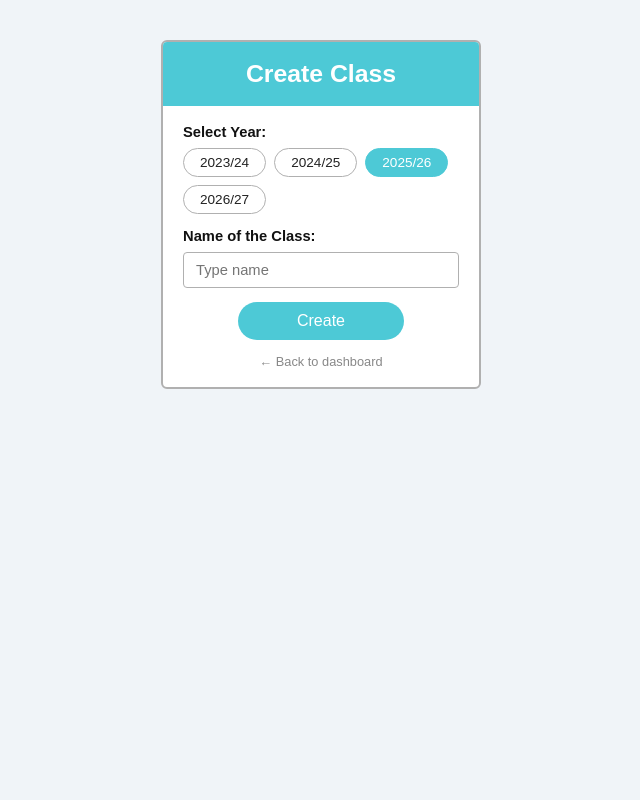
After one commit to MichalMlyniec/CS-Internal-Assesment, a Flask app: page /create_class in a window 1280 px wide. The commit adds this page. Shown: the whole page, without its empty margins (319-959 px from the left). Run offline with Flask 3, Linux system fonts and the light colour scheme; the visitor is signed in with stand-in values (Sample User, id 1); parts of the project's set-up code (start-up, migrations or seed data) failed here and were passed over.

Commit message:
Year and Class
So far years change and I can add classes. I cant delete them yet, and thay dont lead me to lessons.

```diff
--- /dev/null
+++ b/Lesson.py
@@ -0,0 +1 @@
+#Here is the code for class: lesson and its functionalities.
--- a/Login_Signup.py
+++ b/Login_Signup.py
@@ -3,19 +3,6 @@ from werkzeug.security import generate_password_hash, check_password_hash
 
 DB_PATH = 'school_feedback.db'
 
-
-def init_db():
-    conn = sqlite3.connect(DB_PATH)
-    cursor = conn.cursor()
-    cursor.execute('''
-        CREATE TABLE IF NOT EXISTS teachers (
-            teacher_id    INTEGER PRIMARY KEY AUTOINCREMENT,
-            username      TEXT    UNIQUE NOT NULL,
-            password_hash TEXT    NOT NULL
-        )
-    ''')
-    conn.commit()
-    conn.close()
 
 
 def register_teacher(username, password):
--- a/Main.py
+++ b/Main.py
@@ -1,8 +1,32 @@
 from flask import Flask, render_template, request, redirect, url_for, session, flash
-from Login_Signup import init_db, register_teacher, login_teacher
+from Login_Signup import DB_PATH, register_teacher, login_teacher
+from Year import current_school_year, make_year_string, parse_start_year
+from Class import create_class, get_classes
+import sqlite3
 
 app = Flask(__name__)
 app.secret_key = 'f3a9b2c7e1d4f6a8b0c2e5d7f9a1b3c5'
+
+def init_db():
+    conn = sqlite3.connect(DB_PATH)
+    cursor = conn.cursor()
+    cursor.execute('''
+        CREATE TABLE IF NOT EXISTS teachers (
+            teacher_id    INTEGER PRIMARY KEY AUTOINCREMENT,
+            username      TEXT    UNIQUE NOT NULL,
+            password_hash TEXT    NOT NULL
+        )
+    ''')
+    cursor.execute('''
+        CREATE TABLE IF NOT EXISTS classes (
+            class_id   INTEGER PRIMARY KEY AUTOINCREMENT,
+            class_name TEXT    NOT NULL,
+            year_id    TEXT    NOT NULL,
+            teacher_id INTEGER NOT NULL
+        )
+    ''')
+    conn.commit()
+    conn.close()
 
 init_db()
 
@@ -79,7 +103,42 @@ def dashboard():
     if 'teacher_id' not in session:
         flash('Please log in to access the dashboard.', 'error')
         return redirect(url_for('login'))
-    return render_template('dashboard.html', username=session['username'])
+    year      = request.args.get('year', current_school_year())
+    start     = parse_start_year(year)
+    prev_year = make_year_string(start - 1)
+    next_year = make_year_string(start + 1)
+    classes   = get_classes(session['teacher_id'], year)
+    return render_template('dashboard.html',
+        username=session['username'],
+        classes=classes,
+        year=year,
+        prev_year=prev_year,
+        next_year=next_year
+    )
+
+
+@app.route('/create_class', methods=['GET', 'POST'])
+def create_class_route():
+    if 'teacher_id' not in session:
+        return redirect(url_for('login'))
+
+    current = current_school_year()
+    start   = parse_start_year(current)
+    years   = [make_year_string(start + i) for i in range(-2, 2)]
+
+    if request.method == 'POST':
+        class_name = request.form['class_name'].strip()
+        year_id    = request.form['year_id']
+
+        if not class_name:
+            flash('Class name cannot be empty.', 'error')
+            return render_template('create_class.html', years=years, current=current)
+
+        create_class(session['teacher_id'], class_name, year_id)
+        flash('Class created successfully.', 'success')
+        return redirect(url_for('dashboard'))
+
+    return render_template('create_class.html', years=years, current=current)
 
 
 @app.route('/logout')
--- /dev/null
+++ b/Year.py
@@ -0,0 +1,18 @@
+import sqlite3
+from datetime import date
+from Login_Signup import DB_PATH
+
+
+def make_year_string(start_year):
+    end_year = (start_year + 1) % 100
+    return f"{start_year}/{end_year:02d}"
+
+
+def current_school_year():
+    today = date.today()
+    start = today.year if today.month >= 9 else today.year - 1
+    return make_year_string(start)
+
+
+def parse_start_year(year_string):
+    return int(year_string.split('/')[0])
--- /dev/null
+++ b/templates/create_class.html
@@ -0,0 +1,167 @@
+<!DOCTYPE html>
+<html lang="en">
+<head>
+    <meta charset="UTF-8">
+    <meta name="viewport" content="width=device-width, initial-scale=1.0">
+    <title>Create Class</title>
+    <style>
+        * { box-sizing: border-box; margin: 0; padding: 0; }
+
+        body {
+            font-family: Arial, sans-serif;
+            background: #f0f4f8;
+            display: flex;
+            justify-content: center;
+            align-items: flex-start;
+            min-height: 100vh;
+            padding: 40px 16px;
+        }
+
+        .card {
+            width: 320px;
+            border: 2px solid #b0b0b0;
+            border-radius: 6px;
+            background: #fff;
+            overflow: hidden;
+        }
+
+        .card-header {
+            background: #4dc9d6;
+            padding: 18px 0;
+            text-align: center;
+        }
+
+        .card-header h1 {
+            font-size: 1.55rem;
+            font-weight: bold;
+            color: #fff;
+        }
+
+        .card-body {
+            padding: 18px 20px;
+            display: flex;
+            flex-direction: column;
+            gap: 14px;
+        }
+
+        .section-label {
+            font-weight: bold;
+            font-size: 0.92rem;
+            color: #111;
+            margin-bottom: 8px;
+        }
+
+        .pill-row {
+            display: flex;
+            gap: 8px;
+            flex-wrap: wrap;
+        }
+
+        .pill-radio { display: none; }
+
+        .pill-label {
+            border: 1px solid #b0b0b0;
+            border-radius: 20px;
+            padding: 6px 16px;
+            font-size: 0.85rem;
+            cursor: pointer;
+            background: #fff;
+            color: #222;
+        }
+
+        .pill-radio:checked + .pill-label {
+            background: #4dc9d6;
+            color: #fff;
+            border-color: #4dc9d6;
+        }
+
+        input[type="text"] {
+            width: 100%;
+            padding: 9px 12px;
+            border: 1px solid #b0b0b0;
+            border-radius: 4px;
+            font-size: 0.92rem;
+            outline: none;
+        }
+
+        input[type="text"]:focus { border-color: #4dc9d6; }
+
+        .btn-create {
+            background: #4dc9d6;
+            color: #fff;
+            border: none;
+            border-radius: 20px;
+            padding: 10px;
+            font-size: 1rem;
+            cursor: pointer;
+            width: 60%;
+            align-self: center;
+        }
+
+        .btn-create:hover { background: #38b2bd; }
+
+        .flash {
+            padding: 7px 10px;
+            border-radius: 5px;
+            font-size: 0.83rem;
+            text-align: center;
+        }
+        .flash.error   { background: #fde8e8; color: #c0392b; }
+        .flash.success { background: #e8fde8; color: #27ae60; }
+
+        .back-link {
+            font-size: 0.8rem;
+            color: #888;
+            text-decoration: none;
+            text-align: center;
+        }
+        .back-link:hover { color: #333; }
+    </style>
+</head>
+<body>
+
+<div class="card">
+    <div class="card-header">
+        <h1>Create Class</h1>
+    </div>
+    <div class="card-body">
+
+        {% for category, message in get_flashed_messages(with_categories=True) %}
+            <div class="flash {{ category }}">{{ message }}</div>
+        {% endfor %}
+
+        <form method="POST" action="/create_class" style="display:flex; flex-direction:column; gap:14px;">
+
+            <div>
+                <p class="section-label">Select Year:</p>
+                <div class="pill-row">
+                    {% for y in years %}
+                        <input
+                            type="radio"
+                            name="year_id"
+                            id="year_{{ loop.index }}"
+                            value="{{ y }}"
+                            class="pill-radio"
+                            {% if y == current %}checked{% endif %}
+                        >
+                        <label for="year_{{ loop.index }}" class="pill-label">{{ y }}</label>
+                    {% endfor %}
+                </div>
+            </div>
+
+            <div>
+                <p class="section-label">Name of the Class:</p>
+                <input type="text" name="class_name" placeholder="Type name" required>
+            </div>
+
+            <button type="submit" class="btn-create">Create</button>
+
+        </form>
+
+        <a href="/dashboard" class="back-link">← Back to dashboard</a>
+
+    </div>
+</div>
+
+</body>
+</html>
```
Also changed, not shown: templates/dashboard.html (+18 -24 lines), Answer_Form.py (added), Class.py (added), school_feedback.db.
